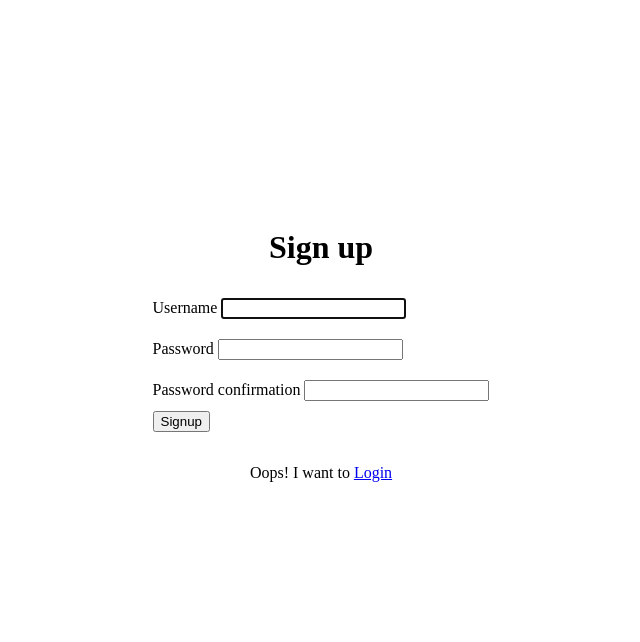
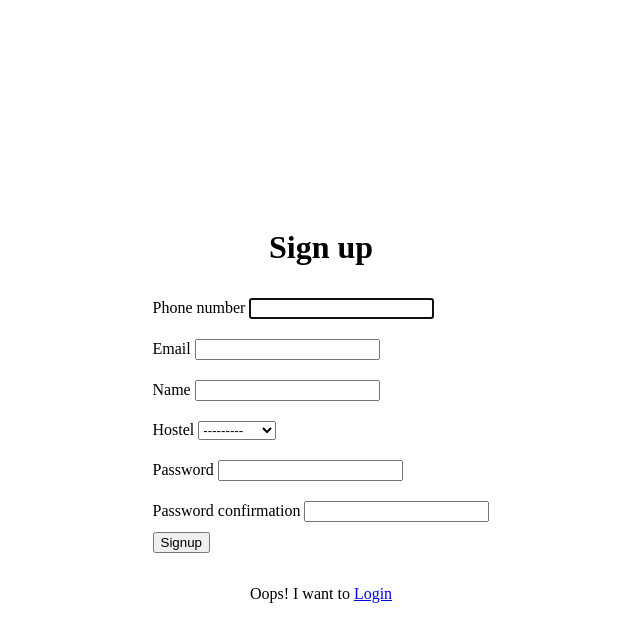
Before and after one commit to shamith20052005/food_ordering_webapp, a Django app: page /accounts/signup/ in a window 1280 px wide. Shown: the top 642 px of the page, without its empty margins (319-959 px from the left). Run offline with Django 5.2, Linux system fonts and the light colour scheme.

Commit message:
resolved errors 1

```diff
--- a/api/serializers.py
+++ b/api/serializers.py
@@ -5,7 +5,8 @@
 from cart.models import Cart, CartItem
 from django.contrib.auth import authenticate
 from django.contrib.auth import get_user_model
-from phonenumber_field.modelfields import PhoneNumberField
+from phonenumber_field.serializerfields import PhoneNumberField
+from django.contrib.auth.hashers import make_password
 
 User = get_user_model()
 
@@ -90,5 +91,6 @@
         return attrs
 
     def create(self, validated_data):
+        validated_data['password'] = make_password(validated_data['password'])
         del validated_data['password2']
         return User.objects.create_user(**validated_data)
--- /dev/null
+++ b/config/forms.py
@@ -0,0 +1,21 @@
+from django import forms
+from django.contrib.auth.forms import UserCreationForm, AuthenticationForm
+from django.contrib.auth import get_user_model
+from phonenumber_field.modelfields import PhoneNumberField
+
+User = get_user_model()
+
+
+class CustomUserCreationForm(UserCreationForm):
+    class Meta:
+        model = User
+        fields = ('phone_number', 'email', 'name', 'hostel')
+
+class CustomAuthenticationForm(AuthenticationForm):
+    username = forms.CharField(label="Phone Number")
+
+    def clean_username(self):
+        phone_number = self.cleaned_data.get('username')
+        if phone_number and not User.objects.filter(phone_number=phone_number).exists():
+            raise forms.ValidationError("Invalid phone number or password.")
+        return phone_number
--- a/config/settings.py
+++ b/config/settings.py
@@ -114,6 +114,10 @@
     },
 ]
 
+AUTHENTICATION_BACKENDS = [
+    'django.contrib.auth.backends.ModelBackend',
+    'api.backends.PhoneNumberBackend',
+]
 
 # Internationalization
 # https://docs.djangoproject.com/en/5.0/topics/i18n/
--- a/config/views.py
+++ b/config/views.py
@@ -1,8 +1,27 @@
 from django.urls import reverse_lazy
 from django.views.generic import TemplateView, CreateView
 from django.contrib.auth.forms import UserCreationForm
+from .forms import CustomAuthenticationForm, CustomUserCreationForm
+from django.shortcuts import render, redirect
+
+
+
+from django.contrib.auth import login
 
 class SignupView(CreateView):
-    form_class = UserCreationForm
+    form_class = CustomUserCreationForm
     success_url = reverse_lazy('login')
     template_name = 'registration/signup.html'
+
+# ... your other view imports
+
+def login_view(request):
+    if request.method == 'POST':
+        form = CustomAuthenticationForm(request, data=request.POST)
+        if form.is_valid():
+            user = form.get_user()
+            login(request, user)
+            return redirect('home')  # Or your desired redirect URL
+    else:
+        form = CustomAuthenticationForm()
+    return render(request, 'registration/login.html', {'form': form})
--- a/home/templates/home/index.html
+++ b/home/templates/home/index.html
@@ -95,7 +95,7 @@
 <div class="header">
     <div style="display: flex; flex-direction: column;">
         {% if user.is_authenticated %}
-        <p>Logged in as {{ user.username }}</p>
+        <p>Logged in as {{ user.phone_number }}</p>
         <div class="user-info">
             <form action="{% url 'logout' %}" method="post">
                 {% csrf_token %}
--- a/users/models.py
+++ b/users/models.py
@@ -10,7 +10,8 @@
         if not phone_number:
             raise ValueError('Phone number is required')
 
-        extra_fields['email'] = self.normalize_email(extra_fields['email'])
+        if 'email' in extra_fields:
+            extra_fields['email'] = self.normalize_email(extra_fields['email'])
         user = self.model(phone_number=phone_number, **extra_fields)
         user.set_password(password)
         user.save(using=self.db)
@@ -21,6 +22,7 @@
         extra_fields.setdefault('is_staff', True)
         extra_fields.setdefault('is_superuser', True)
         extra_fields.setdefault('is_active', True)
+        extra_fields.setdefault('email', 'admin@example.com')
 
         return self.create_user(phone_number, password, **extra_fields)
 
@@ -46,4 +48,4 @@
     objects = UserManager()
 
     def __str__(self):
-        return f'{self.name}'
+        return f'{self.phone_number}'
```
Also changed, not shown: api/backends.py (added, +17 -0 lines), home/views.py (+8 -3 lines).
